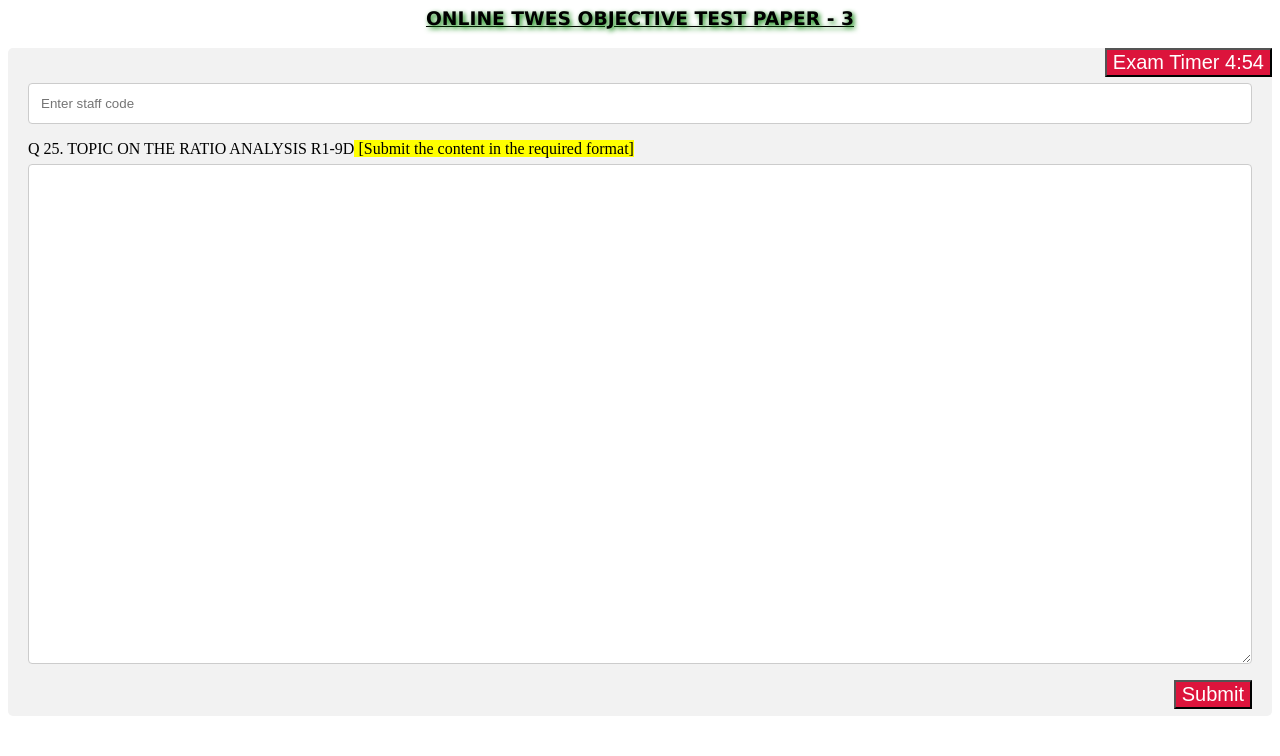
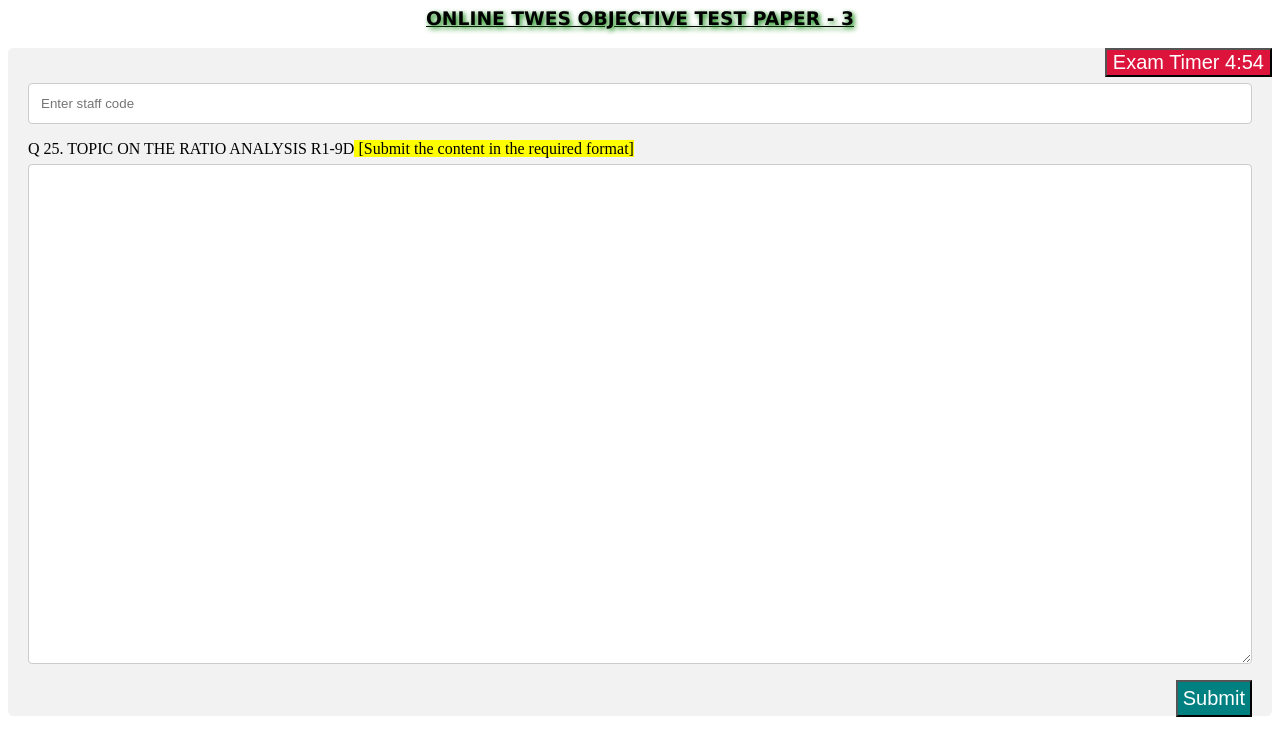
Before and after one commit to workspaceproject06/examination, a plain HTML site: page test3.html in a window 1280 px wide. Drawn offline with Linux system fonts and the light colour scheme.

Commit message:
Update test3.html

```diff
--- a/test3.html
+++ b/test3.html
@@ -58,7 +58,6 @@ function checkSecond(sec) {
 
 
 <div class="container">
-
 <form class="navbar-form navbar-right">
 	     <div class="form-group">
 <input type="text" class="form-control" id="psw" placeholder="Enter staff code" data error= 6 characters required >
@@ -67,11 +66,20 @@ Q 25. <label for="subject">TOPIC ON THE RATIO ANALYSIS R1-9D<mark>&nbsp;[Submit
 	<textarea id="subject" name="subject" placeholder="Write.." style="height:500px">
 	</textarea>
 
-		     <button class="success" href="submit.html">Submit</button>
+    <button class="button"><a href="submit.html" class="decoration">Submit</a></button>
 	</div>
     </form>
+
 <!--PAGINATION-->
 <style>
+.decoration{
+text-decoration:none;
+color:white;
+}
+.button{
+background-color:teal;
+padding:5px;
+}
 .pagination {
     display: inline-block;
 }
```
